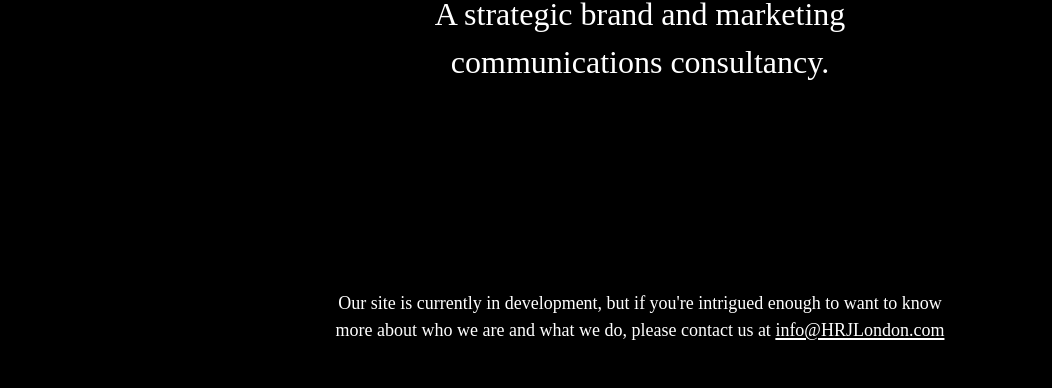
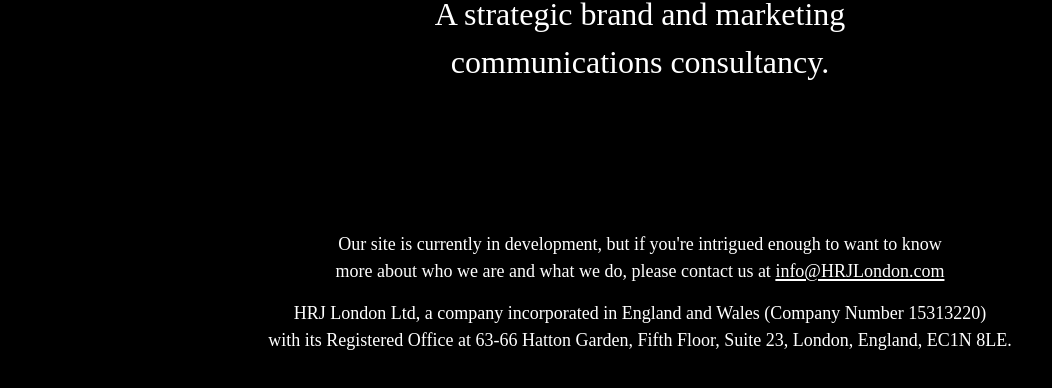
Before and after one commit to Jiros/hrj-london, a Gatsby site: page / in a window 1280 px wide. Shown: the part 462-850 px from the top of the page, without its empty margins (0-1052 px from the left). Before the commit the page ends 816 px from the top, so only its background shows below. Built offline with nearby package versions, Linux system fonts and the light colour scheme; Gatsby itself is replaced by a stand-in of ours.

Commit message:
Update footer

```diff
--- a/src/components/CompanySection/index.js
+++ b/src/components/CompanySection/index.js
@@ -18,6 +18,8 @@
                 />
         <p>A strategic brand and marketing <br/> communications consultancy.</p>
         </section>
+        <p class="footer">Our site is currently in development, but if you're intrigued enough to want to know<br/>more about who we are and what we do, please contact us at  <a href="mailto:info@HRJLondon.com">info@HRJLondon.com</a></p>
+        <p class="footer">HRJ London Ltd, a company incorporated in England and Wales (Company Number 15313220) <br/> with its Registered Office at 63-66 Hatton Garden, Fifth Floor, Suite 23, London, England, EC1N 8LE.</p>
     </div>
     )
     }
--- a/src/components/layout.js
+++ b/src/components/layout.js
@@ -40,7 +40,6 @@
             fontSize: `var(--font-sm)`,
           }}
         >
-          <div class='footer'>Our site is currently in development, but if you're intrigued enough to want to know<br/>more about who we are and what we do, please contact us at  <a href="mailto:info@HRJLondon.com">info@HRJLondon.com</a></div>
           {/* © {new Date().getFullYear()} &middot; HRJ London */}
         </footer>
       </div>
```
